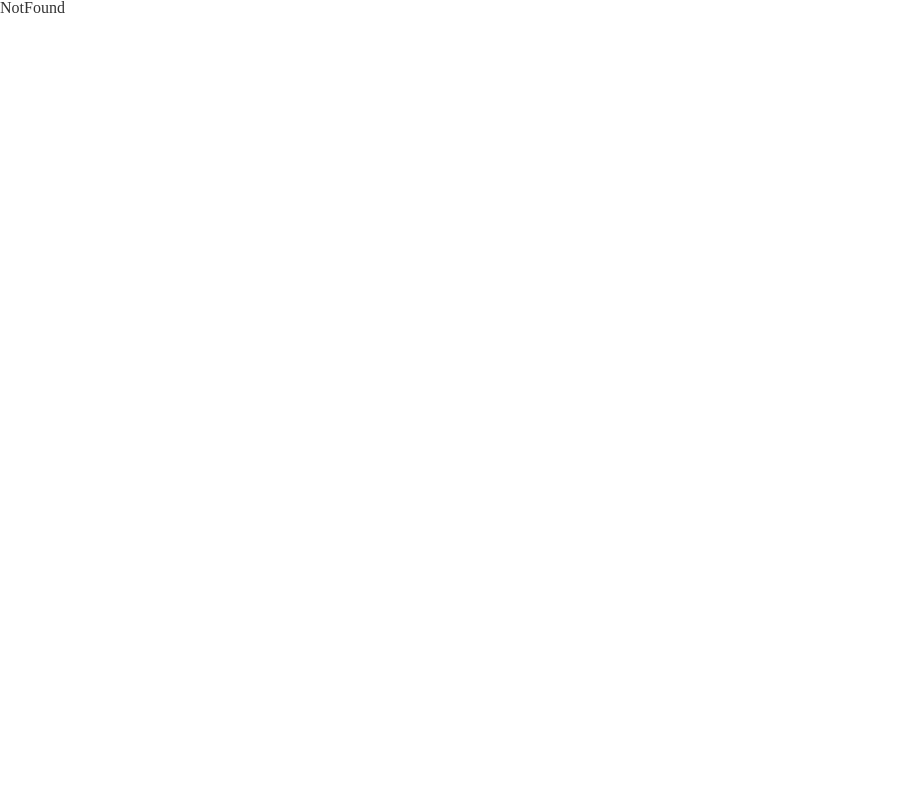
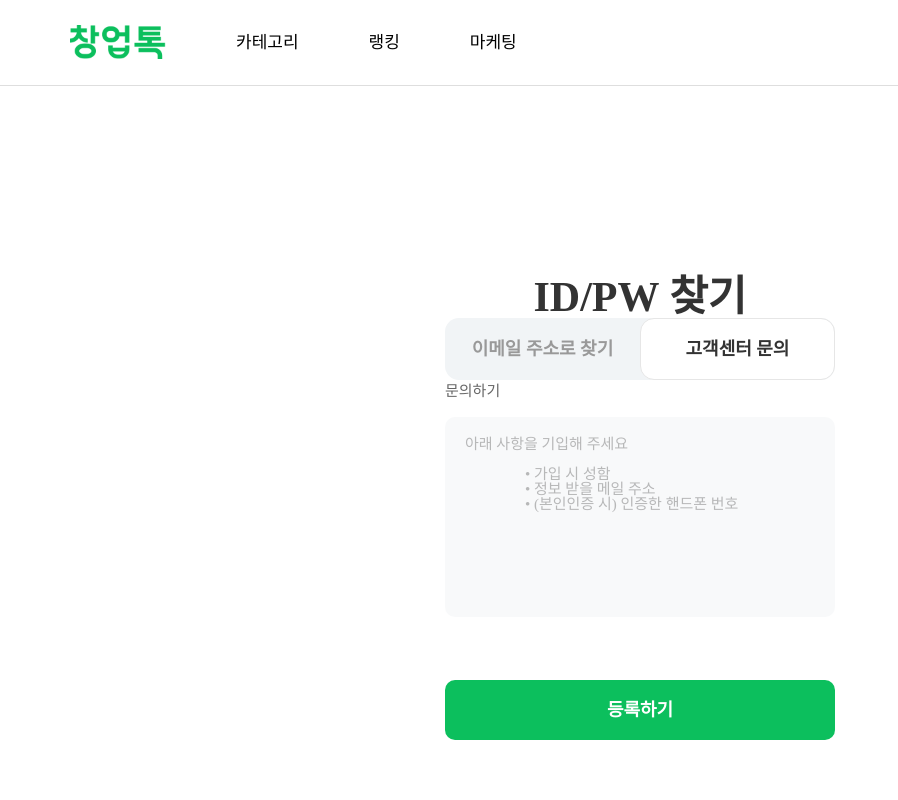
Before and after one commit to kse012050/startupTalk-web, a React (Create React App) app: page /sign/Find/inquiry in a window 1280 px wide. Before the commit this address had no page. Shown: the top 800 px of the page, without its empty margins (0-898 px from the left). Built offline with nearby package versions, Linux system fonts and the light colour scheme; a web font is replaced by a local one.

Commit message:
찾기 페이지 완료

```diff
--- a/src/App.js
+++ b/src/App.js
@@ -9,6 +9,7 @@ import SignIn from './pages/sign/SignIn';
 import Select from './pages/sign/Select';
 import SignEmail from './pages/sign/Email';
 import SignUp from './pages/sign/SignUp';
+import Find from './pages/sign/Find';
 
 const router = createBrowserRouter([
   {
@@ -24,6 +25,10 @@ const router = createBrowserRouter([
       { path : '/sign/email' , element : <SignEmail />},
       { path : '/sign/signUp' , element : <SignUp />},
       { path : '/sign/signin' , element : <SignIn />},
+      // { path : '/sign/Find' , element : <Find />},
+      // { path : '/sign/Find/:pageName' , element : <Find />},
+      { path : '/sign/Find/email' , element : <Find />},
+      { path : '/sign/Find/inquiry' , element : <Find />},
     ]
   },
 ])
--- a/src/components/Navbar.jsx
+++ b/src/components/Navbar.jsx
@@ -4,7 +4,6 @@ import { Link, NavLink, useLocation } from 'react-router-dom';
 export default function Navbar() {
     let location = useLocation();
     location = location.pathname.substring(1).split('/')[0];
-    console.log(location);
     return (
         <header>
             <div className='contentSize'>
--- /dev/null
+++ b/src/components/Tab.jsx
@@ -0,0 +1,16 @@
+import React from 'react';
+import { NavLink, useLocation } from 'react-router-dom';
+
+export default function Tab({tabList}) {
+    const location = useLocation();
+    let pageName = location.pathname.substring(1).split('/');
+    pageName.pop();
+    pageName = pageName.join('/');
+    return (
+        <ul className='tabBox'>
+            {tabList.map((t , i)=>{
+                return <li key={i}><NavLink to={`/${pageName}/${t.path}`}>{t.name}</NavLink></li>
+            })}
+        </ul>
+    );
+}
--- a/src/components/input/Email.jsx
+++ b/src/components/input/Email.jsx
@@ -1,9 +1,14 @@
 import React from 'react';
 
-export default function Email({}) {
+export default function Email({label}) {
+    console.log(label);
     return (
         <>
-            <label htmlFor="userEmail">이메일</label>
+            <label htmlFor="userEmail">
+                {
+                    label ? label : '이메일'
+                }
+            </label>
             <input type="text" id='userEmail' placeholder='이메일을 입력하세요'/>
         </>
     );
--- /dev/null
+++ b/src/components/input/Inquiry.jsx
@@ -0,0 +1,15 @@
+import React from 'react';
+
+export default function Inquiry() {
+    return (
+        <>
+            <label htmlFor="">문의하기</label>
+            <textarea placeholder='아래 사항을 기입해 주세요
+
+                • 가입 시 성함
+                • 정보 받을 메일 주소
+                • (본인인증 시) 인증한 핸드폰 번호'>
+            </textarea>
+        </>
+    );
+}
--- a/src/css/global.css
+++ b/src/css/global.css
@@ -58,11 +58,19 @@ input[type="checkbox"]:checked + label::before{background-image: url('../images/
 .inputBox{font-size: var(--font06); text-align: left;}
 .inputBox ul li{}
 .inputBox ul li:not(:last-child){margin-bottom: 20px;}
-.inputBox ul li label{display: block; font-weight: 500; color: #666; margin-bottom: 15px;}
-.inputBox ul li input{width: 100%; height: 54px; background-color: rgba(241, 244, 246, 0.5); padding: 20px; border: none; border-radius: 10px; box-sizing: border-box;}
-.inputBox ul li input::placeholder{color: rgba(33, 33, 33, 0.3);}
+.inputBox ul li label{display: block; font-weight: 500; line-height: 22px; color: #666; margin-bottom: 15px; white-space: pre-line;}
+.inputBox ul li :is(input , textarea){width: 100%; background-color: rgba(241, 244, 246, 0.5); padding: 20px; border: none; border-radius: 10px; box-sizing: border-box;}
+.inputBox ul li input{height: 54px;}
+.inputBox ul li textarea{height: 200px;}
+.inputBox ul li :is(input , textarea)::placeholder{color: rgba(33, 33, 33, 0.3);}
 .inputBox ul li.requi label::after{content: '*'; color: var(--colorPoint);}
 .inputBox input[type="submit"]{margin-top: 60px;}
+
+/* 탭 */
+.tabBox{display: flex; background-color: #f1f4f6; border-radius: 14px;}
+.tabBox li{flex: 1;}
+.tabBox li a{font-size: var(--font03); color: var(--colorGray); font-weight: 600; height: 60px; display: flex; justify-content: center; align-items: center; border: 1.5px solid transparent; border-radius: 14px;}
+.tabBox li a.active{border-color: #e6e6e6; color: inherit; background-color: white;}
 
 
 /* 해더 */
--- a/src/css/page.css
+++ b/src/css/page.css
@@ -61,3 +61,4 @@
 .signPage > .emailPage fieldset > div{display: flex; justify-content: space-between; font-weight: 600; margin-top: 16px;}
 .signPage > .signUpPage fieldset > div{color: var(--colorGray); font-weight: 600; line-height: 26px; text-align: center; margin-top: 30px;}
 .signPage > .signUpPage fieldset > div label mark{text-decoration: underline; text-decoration-thickness: 2px;}
+.signPage > .findPage .tabBox{margin: 50px 0;}
--- /dev/null
+++ b/src/pages/sign/Find.jsx
@@ -0,0 +1,26 @@
+import React from 'react';
+import { useLocation } from 'react-router-dom';
+import Tab from '../../components/Tab';
+import FindEmail from './FindEmail';
+import FindInquiry from './FindInquiry';
+
+export default function Find() {
+    const location = useLocation();
+    let pageName = location.pathname.substring(1).split('/').at(-1);
+    const tabList = [{
+            name : '이메일 주소로 찾기',
+            path : 'email'
+        },{
+            name : '고객센터 문의',
+            path : 'inquiry'
+        },
+    ]
+    return (
+        <>
+            <h2>ID/PW 찾기</h2>
+            <Tab tabList={tabList}/>
+            {pageName === 'email' && <FindEmail/>}
+            {pageName === 'inquiry' && <FindInquiry/>}
+        </>
+    );
+}
--- /dev/null
+++ b/src/pages/sign/FindEmail.jsx
@@ -0,0 +1,18 @@
+import React from 'react';
+import InputLayout from '../../components/input/InputLayout';
+import InputEmail from '../../components/input/Email';
+
+export default function FindEmail() {
+    return (
+        <InputLayout>
+            <ul>
+                <li>
+                    <InputEmail label={
+                        '가입 시 입력한 이메일을 입력해주세요.\n 임시 비밀번호를 발송해 드립니다.'}
+                    />
+                </li>
+            </ul>
+            <input type="submit" value="확인" className='btn-color'/>
+        </InputLayout>
+    );
+}
--- /dev/null
+++ b/src/pages/sign/FindInquiry.jsx
@@ -0,0 +1,16 @@
+import React from 'react';
+import InputLayout from '../../components/input/InputLayout';
+import Inquiry from '../../components/input/Inquiry';
+
+export default function FindInquiry() {
+    return (
+        <InputLayout>
+            <ul>
+                <li>
+                    <Inquiry />
+                </li>
+            </ul>
+            <input type="submit" value="등록하기" className='btn-color'/>
+        </InputLayout>
+    );
+}
```
